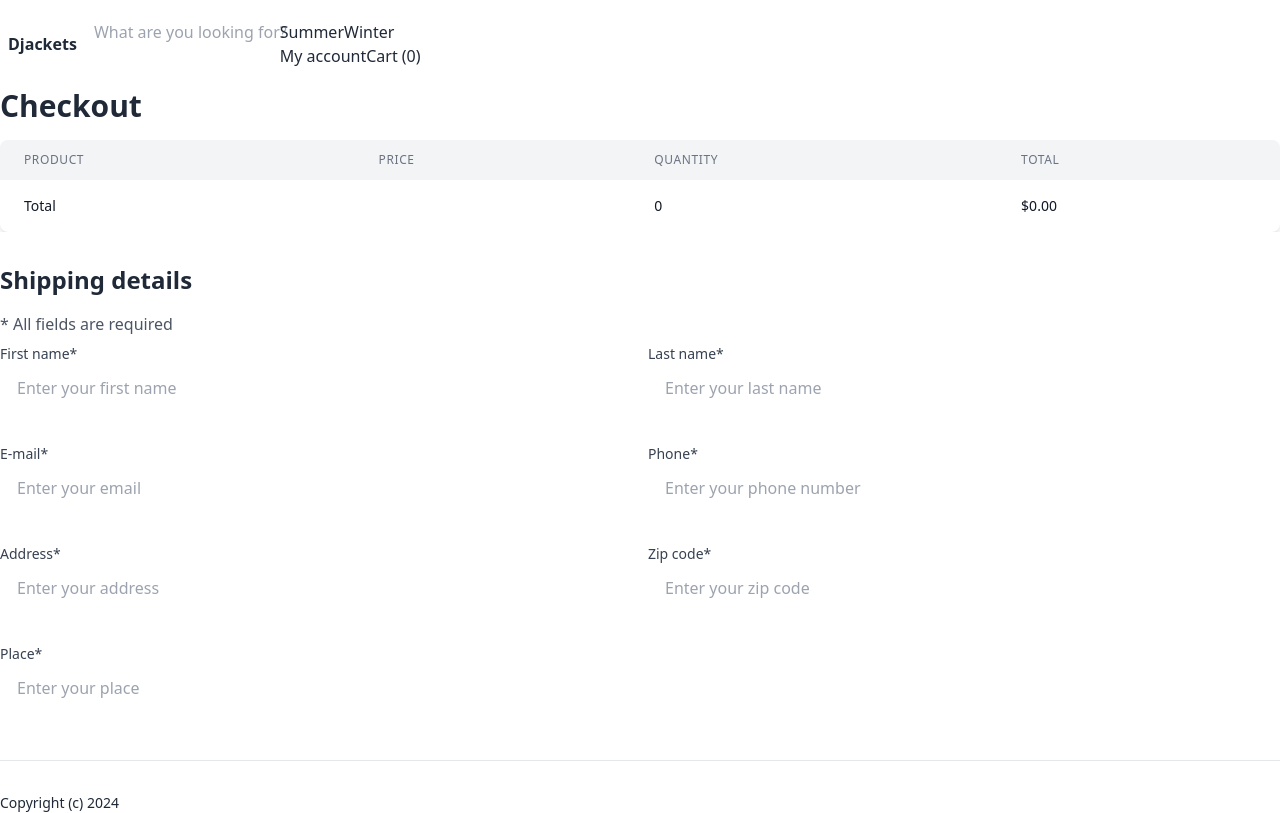
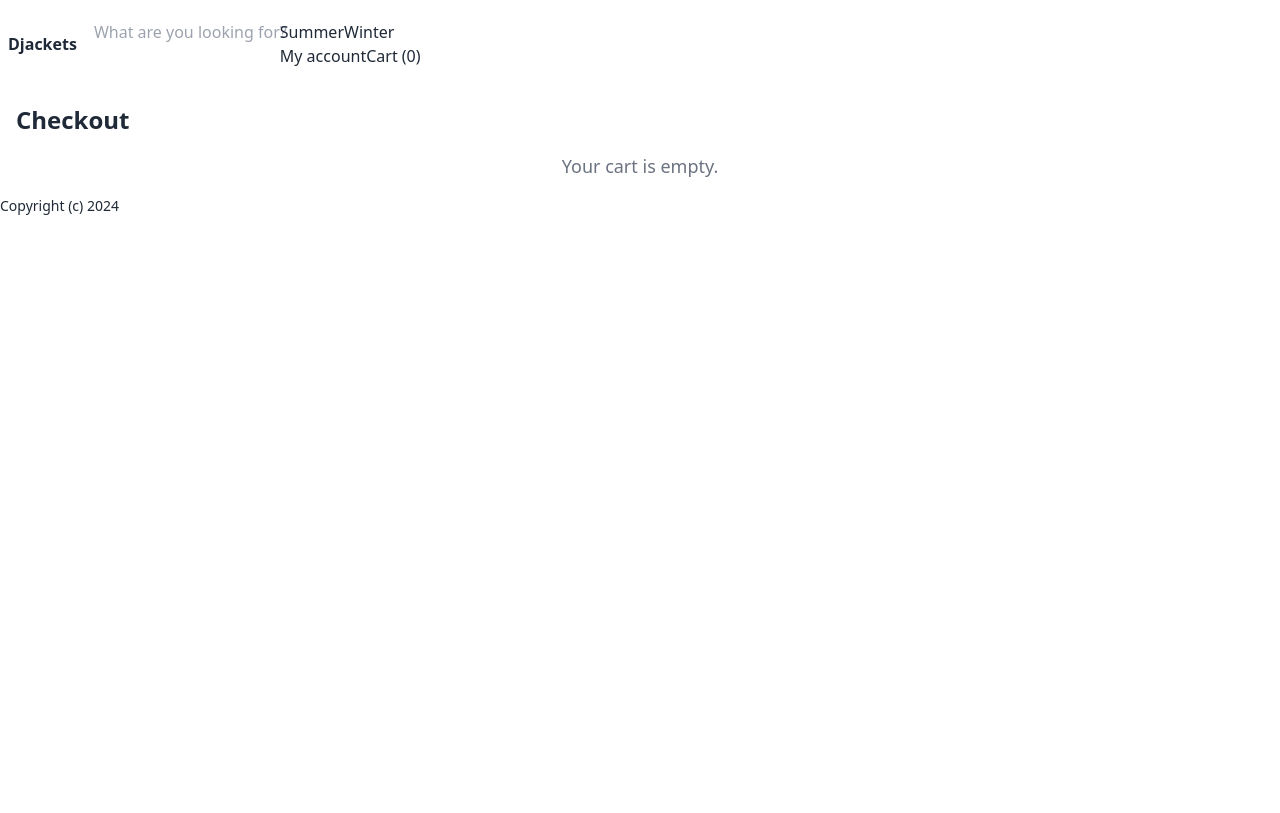
Before and after one commit to danferkz/Vista_ecommerse_vue, a Vue app: page /cart/checkout in a window 1280 px wide. Built offline with nearby package versions, Linux system fonts and the light colour scheme; sample sign-in values are in the browser's storage.

Commit message:
ok chesk out con niubiz

```diff
--- a/src/pages/Cart.vue
+++ b/src/pages/Cart.vue
@@ -16,7 +16,6 @@
                             <th class="py-2"></th>
                         </tr>
                     </thead>
-
                     <tbody>
                         <CartItem
                             v-for="item in cart.items"
@@ -37,7 +36,12 @@
 
                 <hr class="my-4">
 
-                <router-link to="/checkout" class="inline-block bg-gray-800 text-white py-2 px-4 rounded">Proceed to checkout</router-link>
+                <button
+                    @click="proceedToCheckout"
+                    class="inline-block bg-gray-800 text-white py-2 px-4 rounded hover:bg-gray-900"
+                >
+                    Proceed to checkout
+                </button>
             </div>
         </div>
     </div>
@@ -45,6 +49,7 @@
 
 <script>
 import CartItem from '../components/CartItem.vue';
+import { mapState, mapMutations } from 'vuex';
 
 export default {
     name: 'Cart',
@@ -52,9 +57,7 @@ export default {
         CartItem,
     },
     computed: {
-        cart() {
-            return this.$store.state.cart;
-        },
+        ...mapState(['cart', 'isAuthenticated']),
         cartTotalLength() {
             return this.cart.items.reduce((acc, curVal) => acc + curVal.quantity, 0);
         },
@@ -63,8 +66,16 @@ export default {
         },
     },
     methods: {
+        ...mapMutations(['removeCartItem']),
+        proceedToCheckout() {
+            if (this.isAuthenticated) {
+                this.$router.push({ name: 'Checkout' });
+            } else {
+                this.$router.push({ name: 'LogIn', query: { to: '/checkout' } });
+            }
+        },
         removeFromCart(productId) {
-            this.$store.commit('removeCartItem', productId);
+            this.removeCartItem(productId);
         }
     },
     mounted() {
--- a/src/pages/Checkout.vue
+++ b/src/pages/Checkout.vue
@@ -1,223 +1,87 @@
 <template>
-    <div class="page-checkout">
-        <h1 class="text-3xl font-bold mb-4">Checkout</h1>
+    <div class="page-checkout p-4">
+        <div class="container mx-auto">
+            <h1 class="text-2xl font-bold mb-4">Checkout</h1>
 
-        <div class="overflow-x-auto">
-            <table class="min-w-full bg-white border-gray-200 shadow-md rounded-lg overflow-hidden">
-                <thead class="bg-gray-100">
-                    <tr>
-                        <th class="px-6 py-3 text-left text-xs font-medium text-gray-500 uppercase tracking-wider">Product</th>
-                        <th class="px-6 py-3 text-left text-xs font-medium text-gray-500 uppercase tracking-wider">Price</th>
-                        <th class="px-6 py-3 text-left text-xs font-medium text-gray-500 uppercase tracking-wider">Quantity</th>
-                        <th class="px-6 py-3 text-left text-xs font-medium text-gray-500 uppercase tracking-wider">Total</th>
-                    </tr>
-                </thead>
-                <tbody class="divide-y divide-gray-200">
-                    <tr v-for="item in cart.items" :key="item.product.id">
-                        <td class="px-6 py-4 whitespace-nowrap">{{ item.product.name }}</td>
-                        <td class="px-6 py-4 whitespace-nowrap">${{ item.product.price }}</td>
-                        <td class="px-6 py-4 whitespace-nowrap">{{ item.quantity }}</td>
-                        <td class="px-6 py-4 whitespace-nowrap">${{ getItemTotal(item).toFixed(2) }}</td>
-                    </tr>
-                </tbody>
-                <tfoot>
-                    <tr>
-                        <td colspan="2" class="px-6 py-4 text-sm font-medium text-gray-900">Total</td>
-                        <td class="px-6 py-4 text-sm font-medium text-gray-900">{{ cartTotalLength }}</td>
-                        <td class="px-6 py-4 text-sm font-medium text-gray-900">${{ cartTotalPrice.toFixed(2) }}</td>
-                    </tr>
-                </tfoot>
-            </table>
-        </div>
+            <div v-if="!cart.items.length" class="text-center text-lg text-gray-500">
+                Your cart is empty.
+            </div>
 
-        <h2 class="text-2xl font-bold mt-8 mb-4">Shipping details</h2>
-        <p class="text-gray-600 mb-2">* All fields are required</p>
+            <div v-else>
+                <form @submit.prevent="handleCheckout" class="space-y-4">
+                    <div v-for="item in cart.items" :key="item.product.id" class="flex items-center mb-4 p-4 border rounded-lg">
+                        <img :src="item.product.get_thumbnail" alt="Product Image" class="w-16 h-16 object-cover mr-4">
+                        <div class="flex-1">
+                            <h2 class="text-lg font-semibold">{{ item.product.name }}</h2>
+                            <p class="text-gray-600">Price: ${{ item.product.price }}</p>
+                            <p class="text-gray-600">Quantity: {{ item.quantity }}</p>
+                        </div>
+                    </div>
 
-        <div class="grid grid-cols-1 md:grid-cols-2 gap-4">
-            <div class="mb-4">
-                <label class="block text-sm font-medium text-gray-700">First name*</label>
-                <input type="text" v-model="first_name" class="input" placeholder="Enter your first name">
-            </div>
-            <div class="mb-4">
-                <label class="block text-sm font-medium text-gray-700">Last name*</label>
-                <input type="text" v-model="last_name" class="input" placeholder="Enter your last name">
-            </div>
-            <div class="mb-4">
-                <label class="block text-sm font-medium text-gray-700">E-mail*</label>
-                <input type="email" v-model="email" class="input" placeholder="Enter your email">
-            </div>
-            <div class="mb-4">
-                <label class="block text-sm font-medium text-gray-700">Phone*</label>
-                <input type="text" v-model="phone" class="input" placeholder="Enter your phone number">
-            </div>
-            <div class="mb-4">
-                <label class="block text-sm font-medium text-gray-700">Address*</label>
-                <input type="text" v-model="address" class="input" placeholder="Enter your address">
-            </div>
-            <div class="mb-4">
-                <label class="block text-sm font-medium text-gray-700">Zip code*</label>
-                <input type="text" v-model="zipcode" class="input" placeholder="Enter your zip code">
-            </div>
-            <div class="mb-4">
-                <label class="block text-sm font-medium text-gray-700">Place*</label>
-                <input type="text" v-model="place" class="input" placeholder="Enter your place">
+                    <div class="mt-4 flex justify-between items-center">
+                        <span class="text-xl font-bold">Total: ${{ totalAmount.toFixed(2) }}</span>
+                        <button
+                            type="submit"
+                            class="bg-gray-800 text-white px-6 py-3 rounded-lg hover:bg-gray-900"
+                        >
+                            Pay with Niubiz
+                        </button>
+                    </div>
+                </form>
             </div>
         </div>
-
-        <div class="mt-4">
-            <div v-if="errors.length" class="bg-red-100 border border-red-400 text-red-700 px-4 py-3 rounded relative" role="alert">
-                <template v-for="error in errors">
-                    <p>{{ error }}</p>
-                </template>
-            </div>
-        </div>
-
-        <hr class="my-8">
-
-        <div id="card-element" class="mb-5"></div>
-
-        <template v-if="cartTotalLength > 0">
-            <hr class="my-8">
-            <button @click="submitForm" class="bg-gray-800 text-white px-4 py-2 rounded hover:bg-gray-700 focus:outline-none focus:ring-2 focus:ring-gray-600 focus:ring-opacity-50">
-                Pay with Stripe
-            </button>
-        </template>
     </div>
 </template>
 
 <script>
+import { mapState, mapMutations } from 'vuex';
 import axios from 'axios';
-import { ref } from 'vue';
 
 export default {
     name: 'Checkout',
-    data() {
-        return {
-            cart: {
-                items: []
-            },
-            stripe: {},
-            card: {},
-            first_name: '',
-            last_name: '',
-            email: '',
-            phone: '',
-            address: '',
-            zipcode: '',
-            place: '',
-            errors: []
+    computed: {
+        ...mapState(['cart', 'isAuthenticated']),
+        totalAmount() {
+            return this.cart.items.reduce((acc, item) => acc + (item.product.price * item.quantity), 0);
+        }
+    },
+    methods: {
+        ...mapMutations(['clearCart']),
+        async handleCheckout() {
+            if (this.isAuthenticated) {
+                try {
+                    // Llamar a la API para crear la orden y obtener el token de pago
+                    const response = await axios.post('checkout/', {
+                        items: this.cart.items,
+                        first_name: this.$store.state.user.firstName,
+                        last_name: this.$store.state.user.lastName,
+                        email: this.$store.state.user.email,
+                        address: this.$store.state.user.address,
+                        zipcode: this.$store.state.user.zipcode,
+                        place: this.$store.state.user.place,
+                        phone: this.$store.state.user.phone,
+                    });
+
+                    const { data } = response;
+                    // Redirigir al usuario al checkout de Niubiz
+                    window.location.href = data.redirect_url;  // Suponiendo que obtienes una URL de redirección
+                    this.clearCart();  // Vaciar el carrito después de un pago exitoso
+                } catch (error) {
+                    console.error('Error during checkout:', error);
+                }
+            } else {
+                this.$router.push({ name: 'LogIn', query: { to: '/checkout' } });
+            }
         }
     },
     mounted() {
-        document.title = 'Checkout | Djackets';
-
-        this.cart = this.$store.state.cart;
-
-        if (this.cartTotalLength > 0) {
-            this.stripe = Stripe('pk_test_51H1HiuKBJV2qfWbD2gQe6aqanfw6Eyul5PO2KeOuSRlUMuaV4TxEtaQyzr9DbLITSZweL7XjK3p74swcGYrE2qEX00Hz7GmhMI');
-            const elements = this.stripe.elements();
-            this.card = elements.create('card', { hidePostalCode: true });
-            this.card.mount('#card-element');
-        }
-    },
-    methods: {
-        getItemTotal(item) {
-            return item.quantity * item.product.price;
-        },
-        submitForm() {
-            this.errors = [];
-
-            if (!this.first_name.trim()) {
-                this.errors.push('The first name field is required.');
-            }
-
-            if (!this.last_name.trim()) {
-                this.errors.push('The last name field is required.');
-            }
-
-            if (!this.email.trim()) {
-                this.errors.push('The email field is required.');
-            }
-
-            if (!this.phone.trim()) {
-                this.errors.push('The phone field is required.');
-            }
-
-            if (!this.address.trim()) {
-                this.errors.push('The address field is required.');
-            }
-
-            if (!this.zipcode.trim()) {
-                this.errors.push('The zip code field is required.');
-            }
-
-            if (!this.place.trim()) {
-                this.errors.push('The place field is required.');
-            }
-
-            if (!this.errors.length) {
-                this.$store.commit('setIsLoading', true);
-
-                this.stripe.createToken(this.card).then(result => {
-                    if (result.error) {
-                        this.$store.commit('setIsLoading', false);
-                        this.errors.push('Something went wrong with Stripe. Please try again.');
-                        console.log(result.error.message);
-                    } else {
-                        this.stripeTokenHandler(result.token);
-                    }
-                });
-            }
-        },
-        async stripeTokenHandler(token) {
-            const items = [];
-
-            for (let i = 0; i < this.cart.items.length; i++) {
-                const item = this.cart.items[i];
-                const obj = {
-                    product: item.product.id,
-                    quantity: item.quantity,
-                    price: item.product.price * item.quantity
-                };
-
-                items.push(obj);
-            }
-
-            const data = {
-                first_name: this.first_name,
-                last_name: this.last_name,
-                email: this.email,
-                address: this.address,
-                zipcode: this.zipcode,
-                place: this.place,
-                phone: this.phone,
-                items: items,
-                stripe_token: token.id
-            };
-
-            try {
-                await axios.post('/api/v1/checkout/', data);
-                this.$store.commit('clearCart');
-                this.$router.push('/cart/success');
-            } catch (error) {
-                this.errors.push('Something went wrong. Please try again.');
-                console.log(error);
-            }
-
-            this.$store.commit('setIsLoading', false);
-        }
-    },
-    computed: {
-        cartTotalPrice() {
-            return this.cart.items.reduce((acc, curVal) => acc += curVal.product.price * curVal.quantity, 0);
-        },
-        cartTotalLength() {
-            return this.cart.items.reduce((acc, curVal) => acc += curVal.quantity, 0);
+        if (!this.isAuthenticated) {
+            this.$router.push({ name: 'LogIn', query: { to: '/checkout' } });
         }
     }
-};
+}
 </script>
 
-<style >
-
+<style scoped>
+/* Agrega estilos adicionales aquí si es necesario */
 </style>
```
